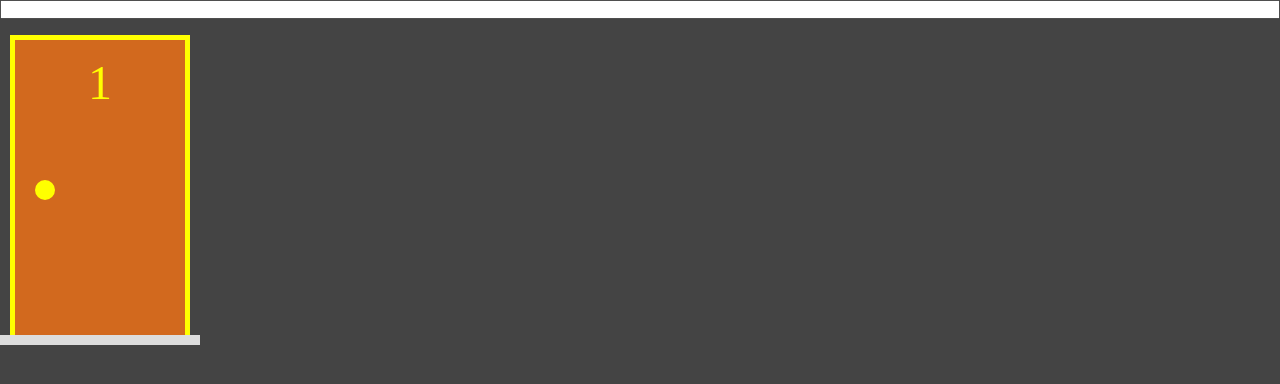
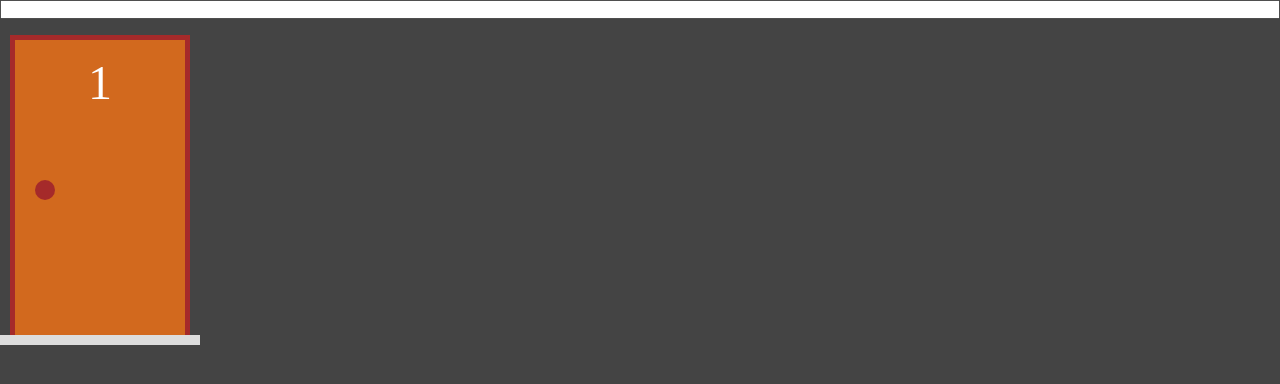
Before and after one commit to DiogoKenway/monty-hall, a Next.js app: page / in a window 1280 px wide. Shown: the top 384 px of the page. Built offline with nearby package versions, Linux system fonts and the light colour scheme.

Commit message:
adding two event on component

```diff
--- a/src/components/Porta.tsx
+++ b/src/components/Porta.tsx
@@ -6,15 +6,17 @@ interface PortaProps {
     onChange: (novaPorta: PortaModel) => void
 }
 
-export default function Porta({ value } : PortaProps) {
+export default function Porta( props : PortaProps) {
+    const porta = props.value;
+    const selecionada = porta.selecionada ? styles.selecionada : "";
 
-    const selecionada = value.selecionada ? styles.selecionada : "";
+    const alternarSelecao = (e) => props.onChange(porta.alternarSelecao())
 
     return (
-        <div className={styles.area}>
+        <div className={styles.area} onClick={alternarSelecao}>
             <div className={`${styles.estrutura} ${selecionada}`}>
                 <div className={styles.porta}>
-                    <div className={styles.numero} >{value.numero}</div>
+                    <div className={styles.numero} >{porta.numero}</div>
                     <div className={styles.macaneta} />
                 </div>
             </div>
--- a/src/pages/index.tsx
+++ b/src/pages/index.tsx
@@ -5,13 +5,14 @@ import PortaModel from "../model/porta";
 
 export default function Home() {
 
-  const [p1, setP1] = useState(new PortaModel(1, false, true));
+  const [p1, setP1] = useState(new PortaModel(1));
   const [texto, setTexto] = useState("");
 
   return (
     <div style={{ display: "flex", gap: "1rem", flexDirection: "column" }}>
       <input type="text" value={texto} onChange={e => setTexto(e.target.value)}/>
-      <Porta value={p1}/>
+      <Porta value={p1} onChange={novaPorta => setP1(novaPorta)
+      }/>
     </div>
   )
 }
```
